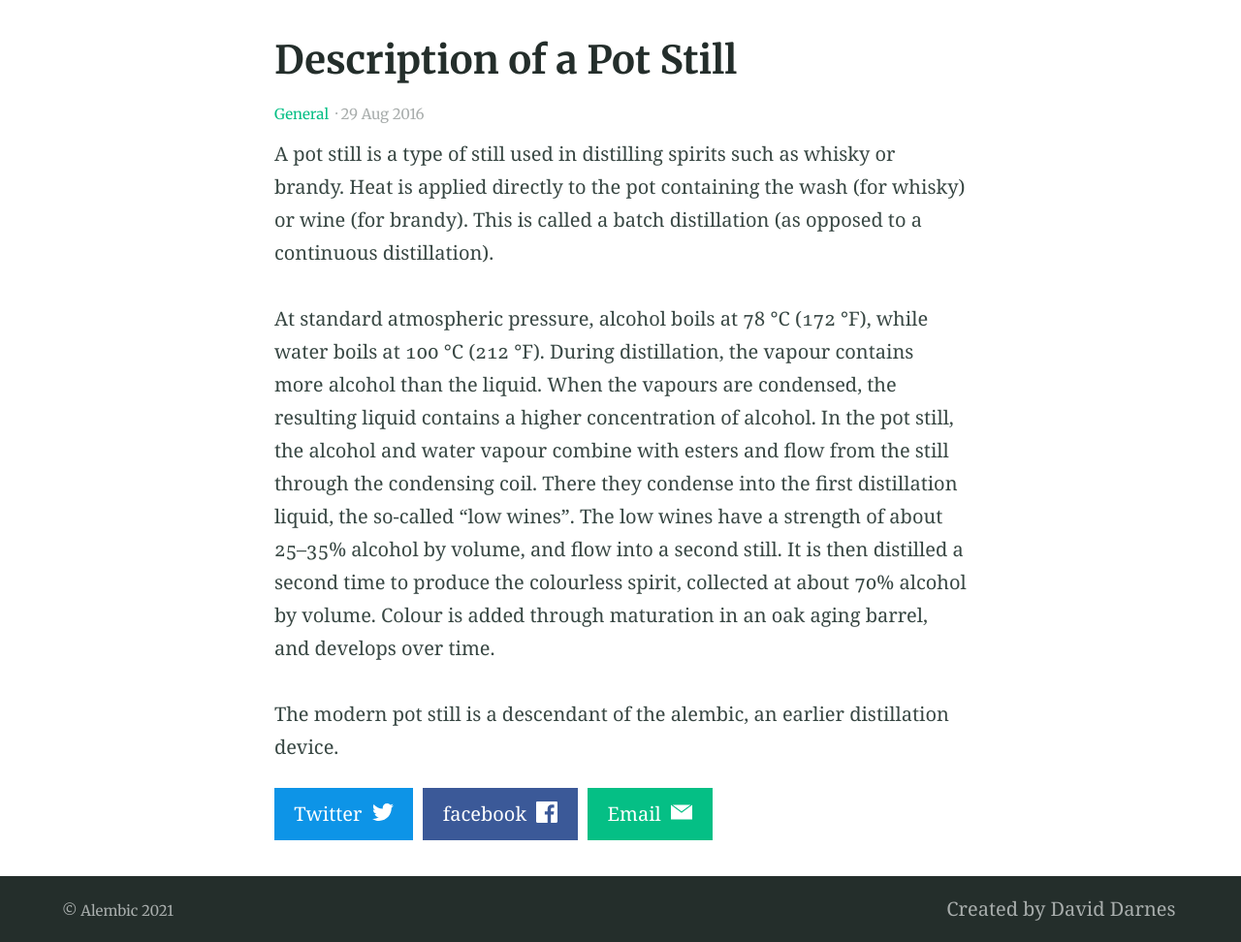
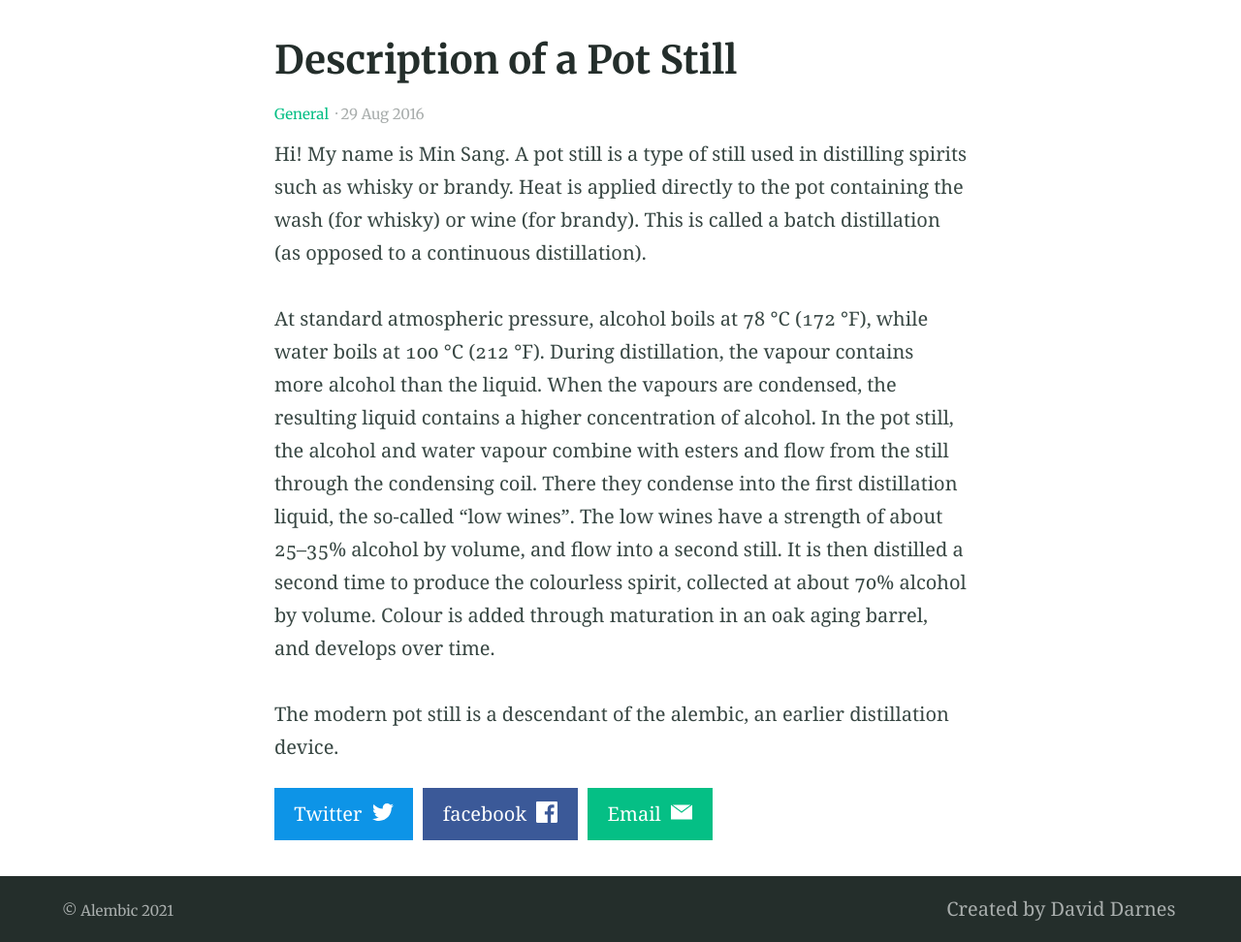
Before and after one commit to BaekMS/BaekMS.github.io, a Jekyll site: the page built from _posts/2016-08-29-example-post-three.md, in a window 1280 px wide. Shown: the part 408-1380 px from the top of the page at 97% size. Built offline with Jekyll 4.4.1, drawn with Linux system fonts in a browser that asks for light colours; part of the change alters nothing that is shown.

Commit message:
start writing

```diff
--- a/_config.yml
+++ b/_config.yml
@@ -44,8 +44,6 @@ author: DavidDarnes # jekyll-seo-tag > default author
 social: # jekyll-seo-tag > social overrides
   name: David Darnes # jekyll-seo-tag > real name
   links:  # jekyll-seo-tag > social aliases (sameAs)
-    - https://twitter.com/DavidDarnes
-    - https://www.facebook.com/daviddarnes
     - https://www.linkedin.com/in/daviddarnes
     - https://https://github.com/BaekMS
 # markdown: CommonMark # Markdown parse settings, CommonMark performs slightly better an others in build time
--- a/_posts/2016-08-29-example-post-three.md
+++ b/_posts/2016-08-29-example-post-three.md
@@ -10,7 +10,7 @@ feature_text: |
 feature_image: "https://picsum.photos/2560/600?image=733"
 image: "https://picsum.photos/2560/600?image=733"
 ---
-
+Hi! My name is Min Sang.
 A pot still is a type of still used in distilling spirits such as whisky or brandy. Heat is applied directly to the pot containing the wash (for whisky) or wine (for brandy). This is called a batch distillation (as opposed to a continuous distillation).
 
 At standard atmospheric pressure, alcohol boils at 78 °C (172 °F), while water boils at 100 °C (212 °F). During distillation, the vapour contains more alcohol than the liquid. When the vapours are condensed, the resulting liquid contains a higher concentration of alcohol. In the pot still, the alcohol and water vapour combine with esters and flow from the still through the condensing coil. There they condense into the first distillation liquid, the so-called "low wines". The low wines have a strength of about 25–35% alcohol by volume, and flow into a second still. It is then distilled a second time to produce the colourless spirit, collected at about 70% alcohol by volume. Colour is added through maturation in an oak aging barrel, and develops over time.
```
